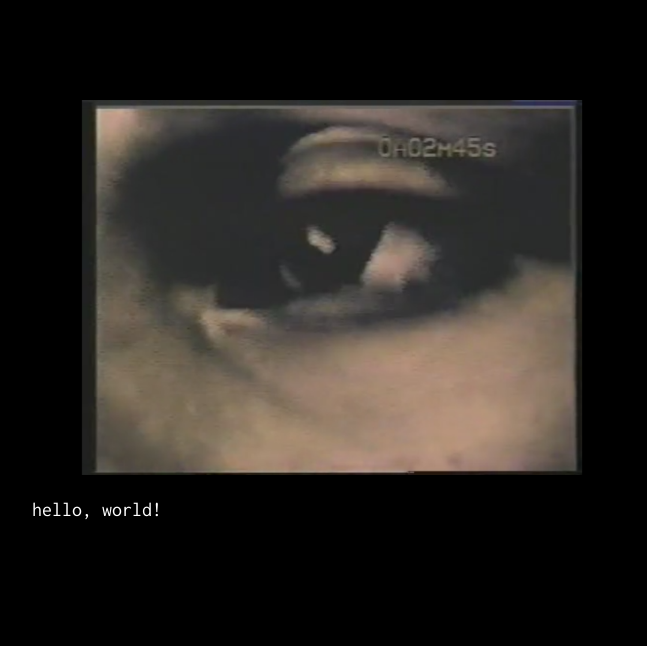
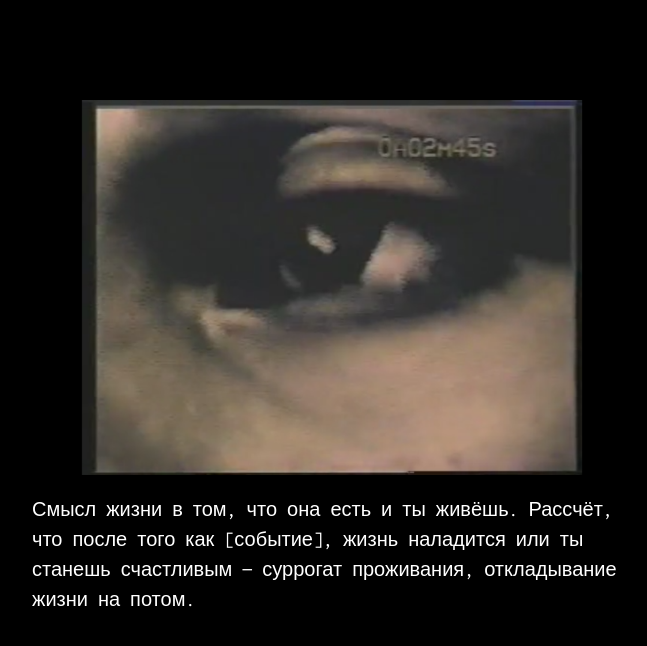
Before and after one commit to deathwheadfish/deathwheadfish.github.io, a Jekyll site: the page built from a.md, in a window 1280 px wide. Shown: the top 646 px of the page, without its empty margins (308-955 px from the left). Built offline with Jekyll 4.4.1, drawn with Linux system fonts in a browser that asks for light colours.

Commit message:
Update a.md

```diff
--- a/a.md
+++ b/a.md
@@ -5,4 +5,5 @@ permalink: /a/
 ---
 ![](../assets/a.png)
 
-hello, world!
+Смысл жизни в том, что она есть и ты живёшь.
+Рассчёт, что после того как [событие], жизнь наладится или ты станешь счастливым — суррогат проживания, откладывание жизни на потом.
```
